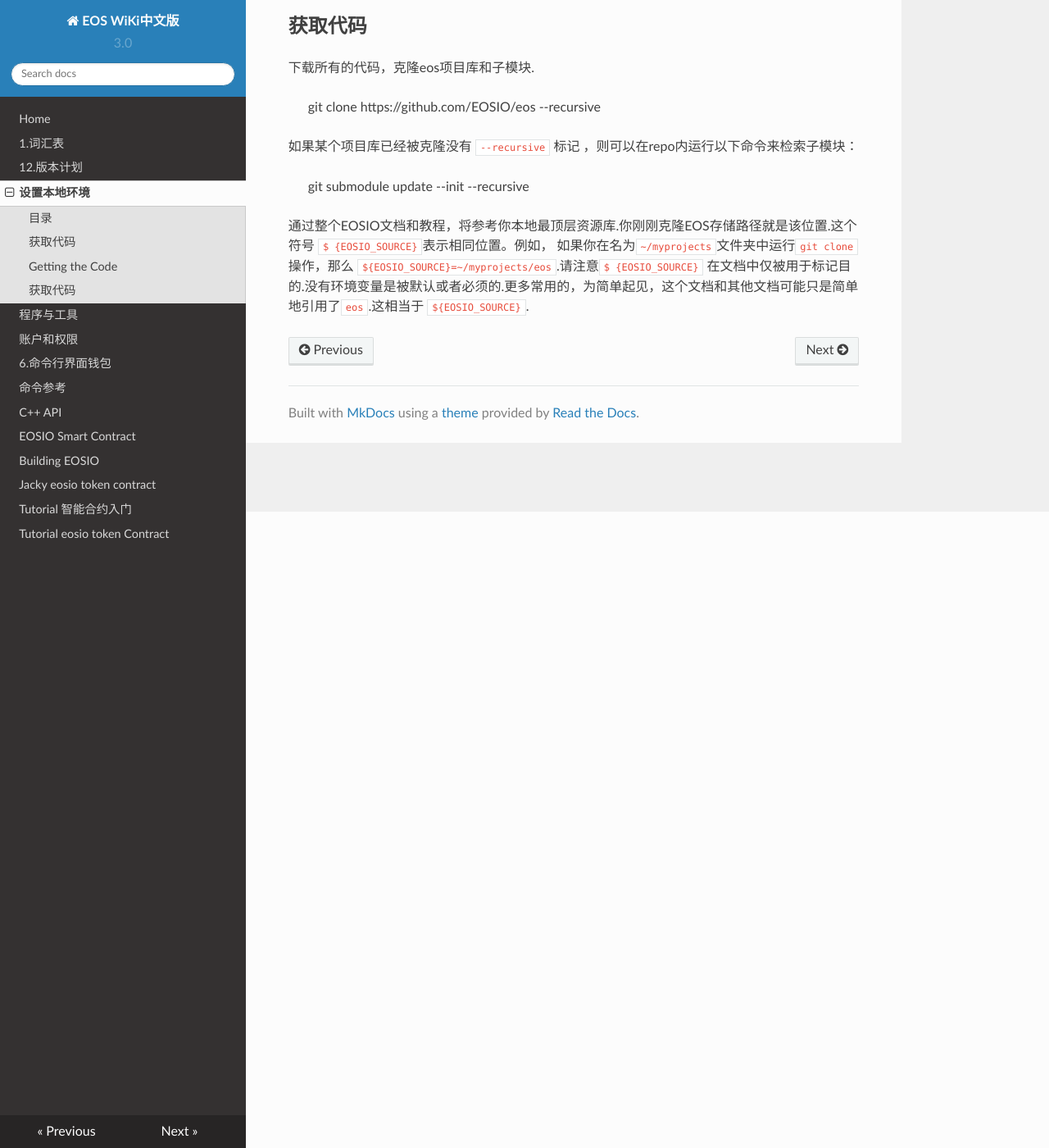
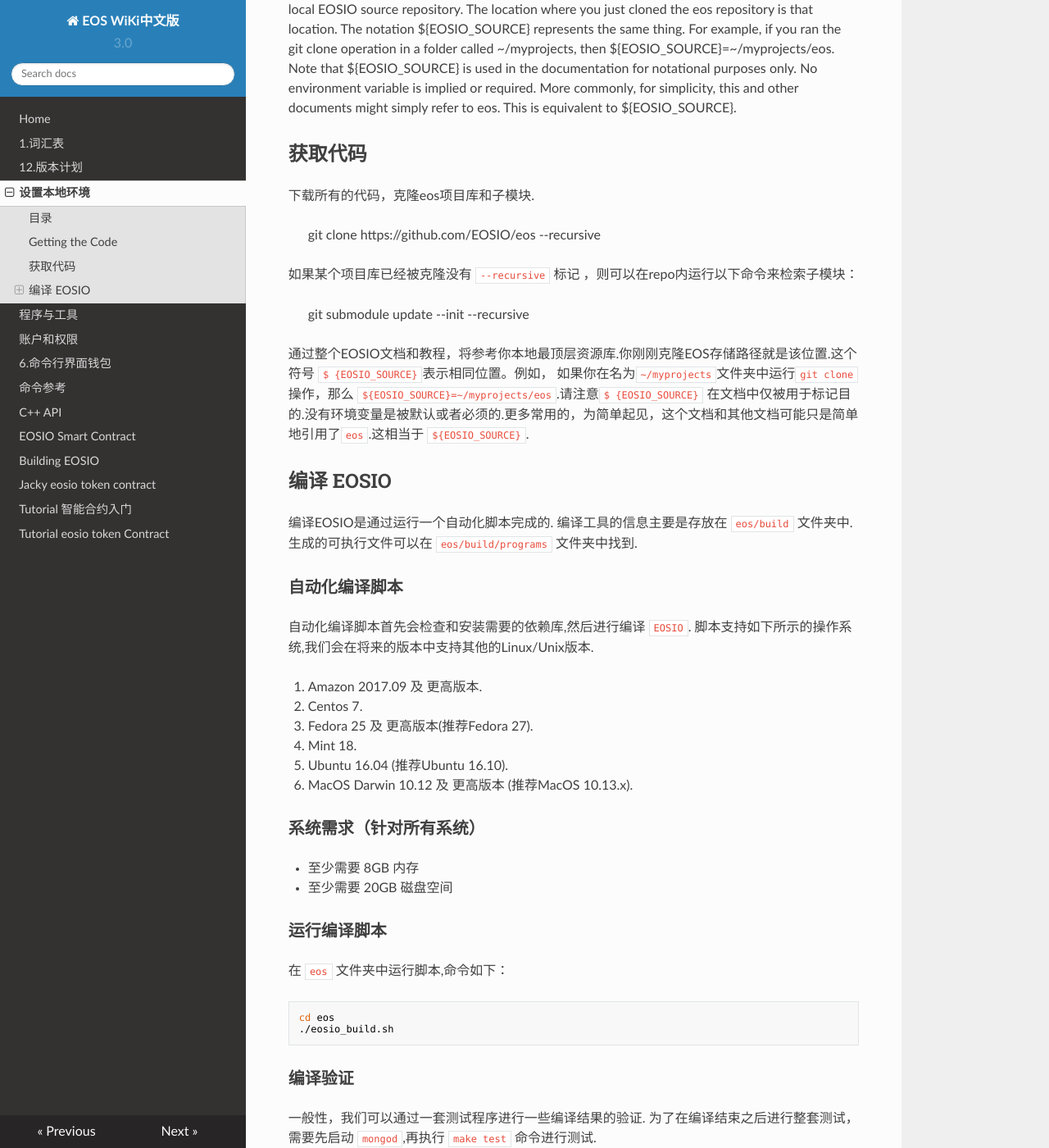
Before and after one commit to eostea/eos-wiki, an MkDocs documentation site: the page built from docs/2.设备本地环境.md, in a window 1280 px wide and 1400 px high, scrolled down 776 px. Shown: the whole window at 82% size. Built offline with MkDocs 1.6.1, drawn with Linux system fonts in a browser that asks for light colours; nearby versions of some CDN libraries; some of the changed text lies outside the part shown.

Commit message:
building eosio 迁移过来 Done

````diff
--- a/docs/2.设备本地环境.md
+++ b/docs/2.设备本地环境.md
@@ -5,6 +5,11 @@
 ## 目录
 - [概览](#概览)
 - [获取代码](#获取代码)
+- [编译 EOSIO](设置本地环境#2-building-eosio)
+    - [自动化编译脚本](设置本地环境#autobuild)
+    - [编译验证](设置本地环境#basicvalidation)
+    - [安装可执行文件](设置本地环境#installexecutables)
+
 -
 
 
@@ -32,3 +37,63 @@ Throughout the EOSIO documentation and tutorials, reference will be made to the
 > git submodule update --init --recursive
 
 通过整个EOSIO文档和教程，将参考你本地最顶层资源库.你刚刚克隆EOS存储路径就是该位置.这个符号 `$ {EOSIO_SOURCE}`表示相同位置。例如， 如果你在名为`~/myprojects`文件夹中运行`git clone`操作，那么 `${EOSIO_SOURCE}=~/myprojects/eos`.请注意`$ {EOSIO_SOURCE}` 在文档中仅被用于标记目的.没有环境变量是被默认或者必须的.更多常用的，为简单起见，这个文档和其他文档可能只是简单地引用了`eos`.这相当于 `${EOSIO_SOURCE}`.
+
+<a name="2-building-eosio"></a>
+## 编译 EOSIO
+
+编译EOSIO是通过运行一个自动化脚本完成的. 编译工具的信息主要是存放在 `eos/build` 文件夹中. 生成的可执行文件可以在 `eos/build/programs` 文件夹中找到.
+
+<a name="autobuild"></a>
+### 自动化编译脚本
+
+自动化编译脚本首先会检查和安装需要的依赖库,然后进行编译 `EOSIO`. 脚本支持如下所示的操作系统,我们会在将来的版本中支持其他的Linux/Unix版本.
+
+1. Amazon 2017.09 及 更高版本.
+2. Centos 7.
+3. Fedora 25 及 更高版本(推荐Fedora 27).
+4. Mint 18.
+5. Ubuntu 16.04 (推荐Ubuntu 16.10).
+6. MacOS Darwin 10.12 及 更高版本 (推荐MacOS 10.13.x).
+
+### 系统需求（针对所有系统）
+- 至少需要 8GB  内存
+- 至少需要 20GB 磁盘空间
+
+### 运行编译脚本
+在 `eos` 文件夹中运行脚本,命令如下：
+
+```bash
+cd eos
+./eosio_build.sh
+```
+
+<a name="basicvalidation"></a>
+### 编译验证
+
+一般性，我们可以通过一套测试程序进行一些编译结果的验证. 为了在编译结束之后进行整套测试，需要先启动 `mongod`,再执行 `make test` 命令进行测试.
+
+在Linux系统:
+```bash
+~/opt/mongodb/bin/mongod -f ~/opt/mongodb/mongod.conf &
+```
+
+在 MacOS系统:
+```bash
+/usr/local/bin/mongod -f /usr/local/etc/mongod.conf &
+```
+
+然后执行如下命令（所有系统）:
+```bash
+cd build
+make test
+```
+
+<a name="installexecutables"></a>
+### 安装可执行文件
+
+为了简化合约开发,其内容可以通过使用 `make install` 命令来存放在 `/usr/local` 文件夹中. 这个步骤中命令是在 `build` 文件夹中运行. 因为需要足够的权限来执行安装命令,因此我们使用 `sudo` 命令获取权限并执行 `make install`.
+
+```bash
+cd build
+sudo make install
+```
````
